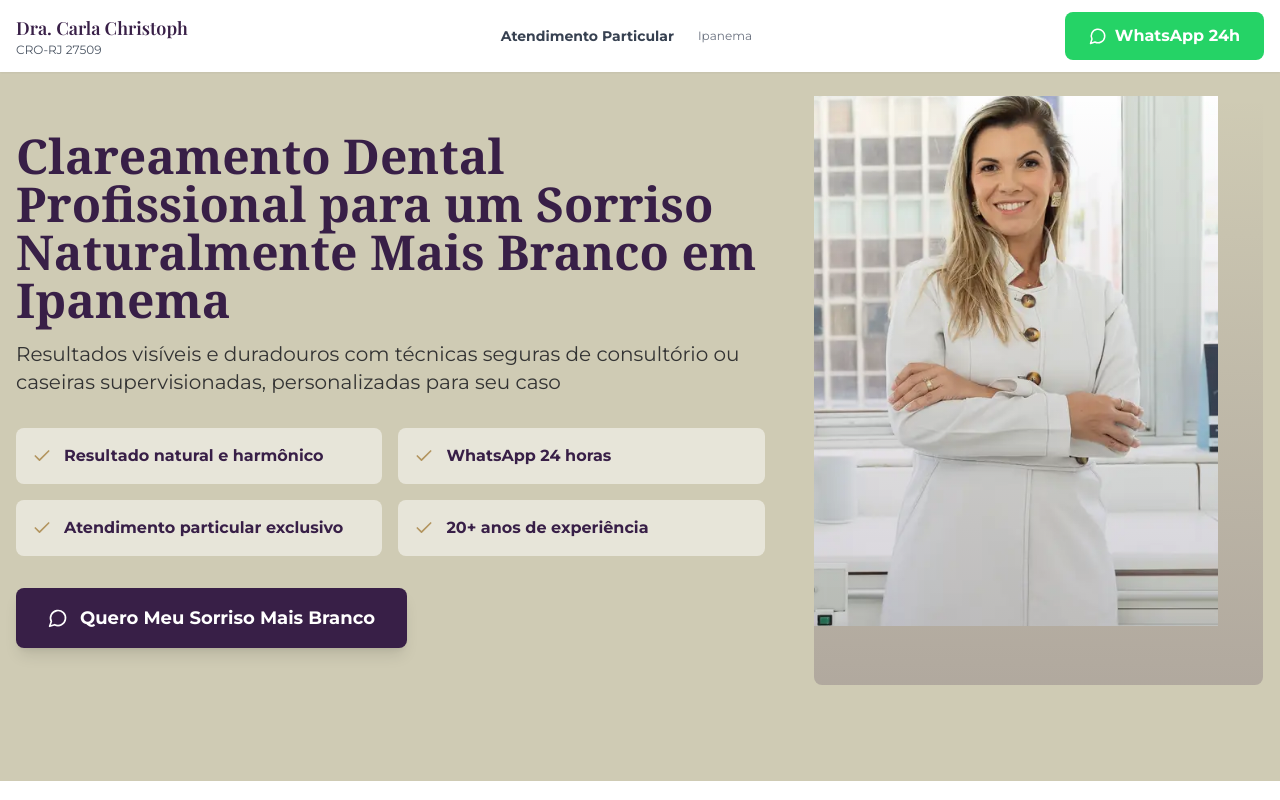
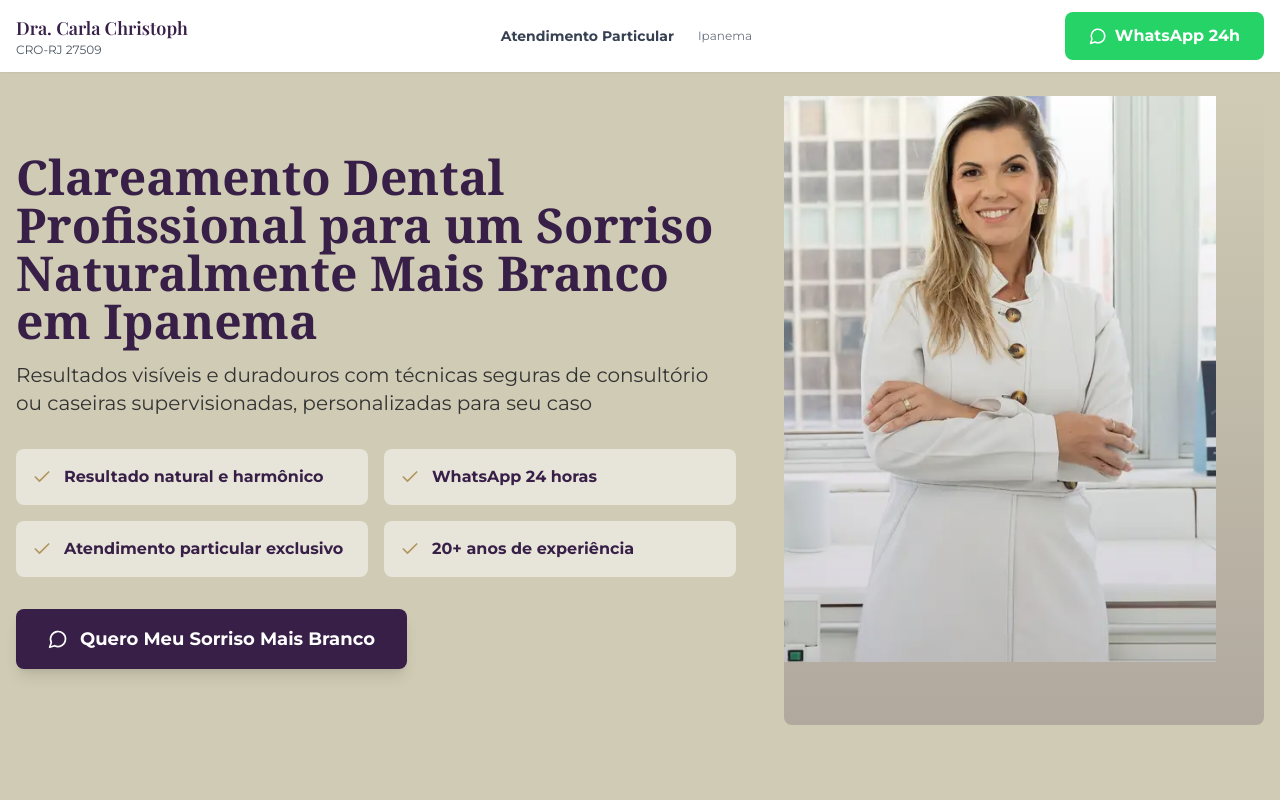
Before and after one commit to patrick3180/ipanema-elegance-dental, a React (Vite) app: page /lp/clareamento-dental in a window 1280 px wide. Shown: the top 800 px of the page. Built offline with nearby package versions, Linux system fonts and the light colour scheme; a web font is replaced by a local one.

Commit message:
Reverted to commit 9ba5f4969a8086d519b7f78b23f9e18cad825fac

```diff
--- a/src/components/landing/consulta/ConsultaInicialHero.tsx
+++ b/src/components/landing/consulta/ConsultaInicialHero.tsx
@@ -90,8 +90,8 @@ const ConsultaInicialHero: React.FC<ConsultaInicialHeroProps> = ({
             </button>
           </div>
 
-          {/* Hero Image - 36% on desktop (90% of 40%) - ULTRA OPTIMIZED */}
-          <div className="w-[90%] lg:w-[36%] mx-auto">
+          {/* Hero Image - 40% on desktop - ULTRA OPTIMIZED */}
+          <div className="w-full lg:w-2/5">
             <div className="relative" style={{ aspectRatio: '760/996' }}>
               <UltraOptimizedPicture
                 src={backgroundImage || "/lovable-uploads/RIT08058-vertical-doutora-site.webp"}
```
